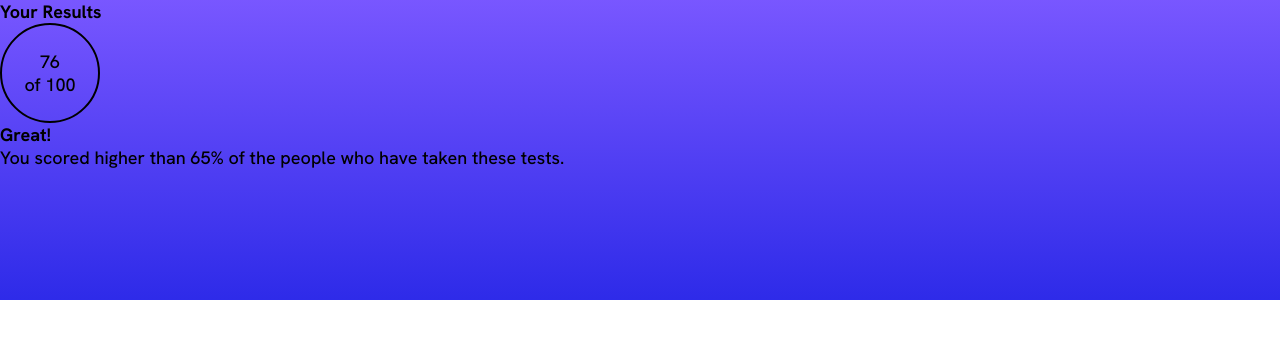
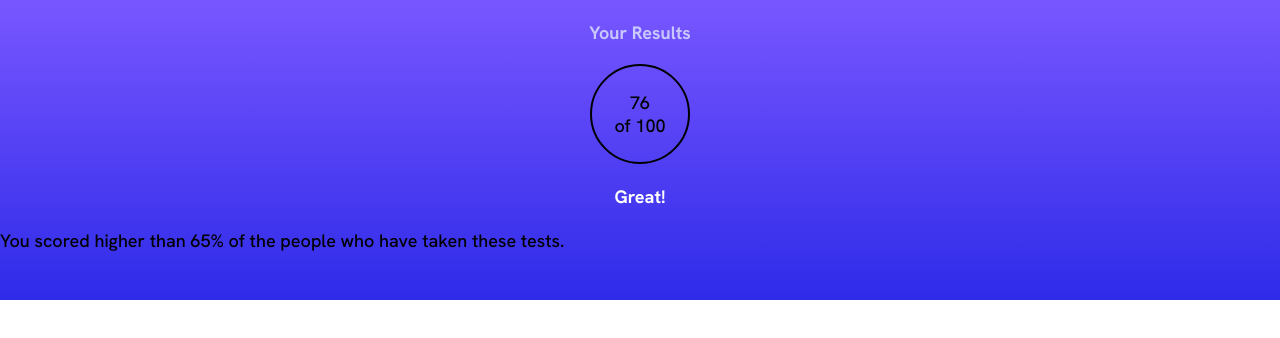
Before and after one commit to MAR2409/results, a plain HTML site: page index.html in a window 1280 px wide. Drawn offline with Linux system fonts and the light colour scheme.

Commit message:
Update index.html

```diff
--- a/index.html
+++ b/index.html
@@ -14,16 +14,28 @@
 <body>
     <div class="card-main">
         <div class="card-results">
+
+            <div class="your-result">
                 <h2>Your Results</h2>
+            </div>
 
+
+            <div class="center-dat-circle">
                 <div class="result-circle">
                     <p>76</p>
                     <p>of 100</p>
                 </div>
+            </div>
 
+
+            <div class="great">
                 <h2>Great!</h2>
+            </div>
 
+            <div class="result-text">
                 <p>You scored higher than 65% of the people who have taken these tests.</p>
+            </div>
+
         </div>
     </div>
 </body>
```
Lines whose indentation alone changed are shown as unchanged.
